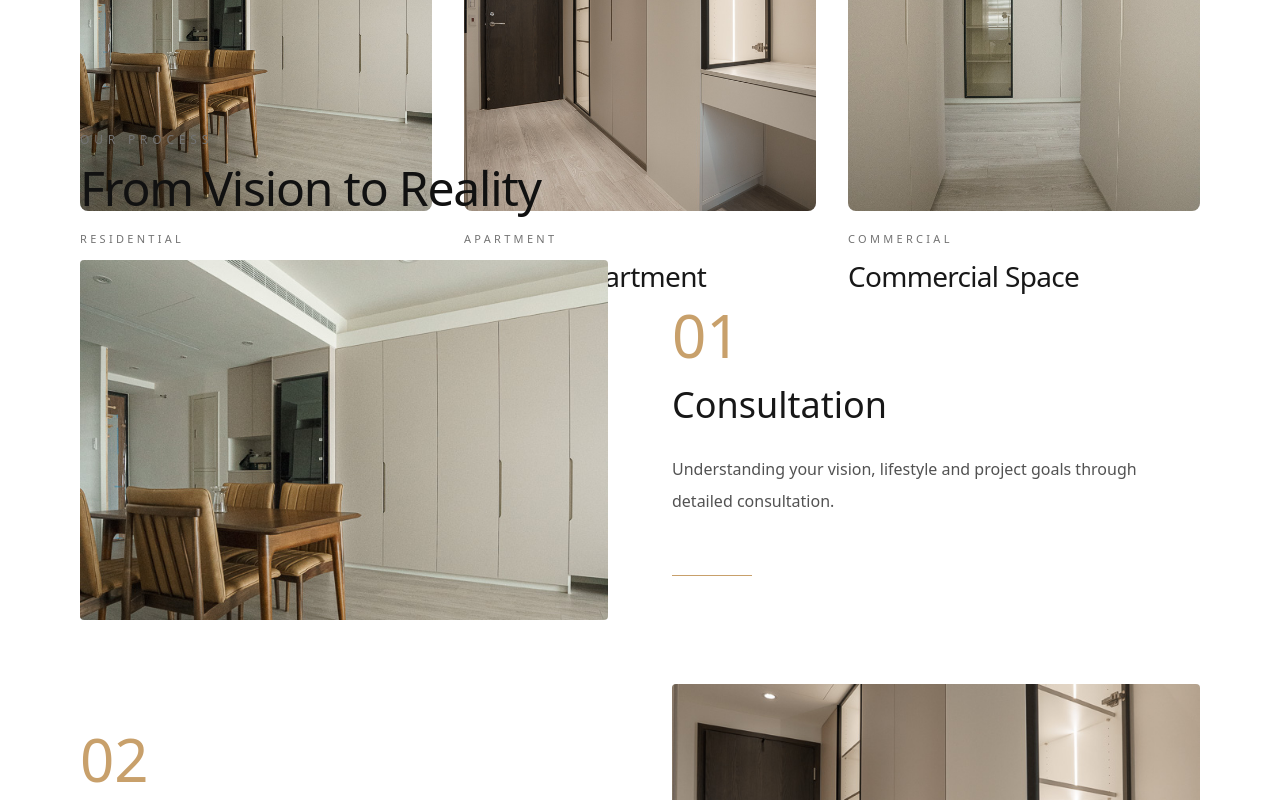
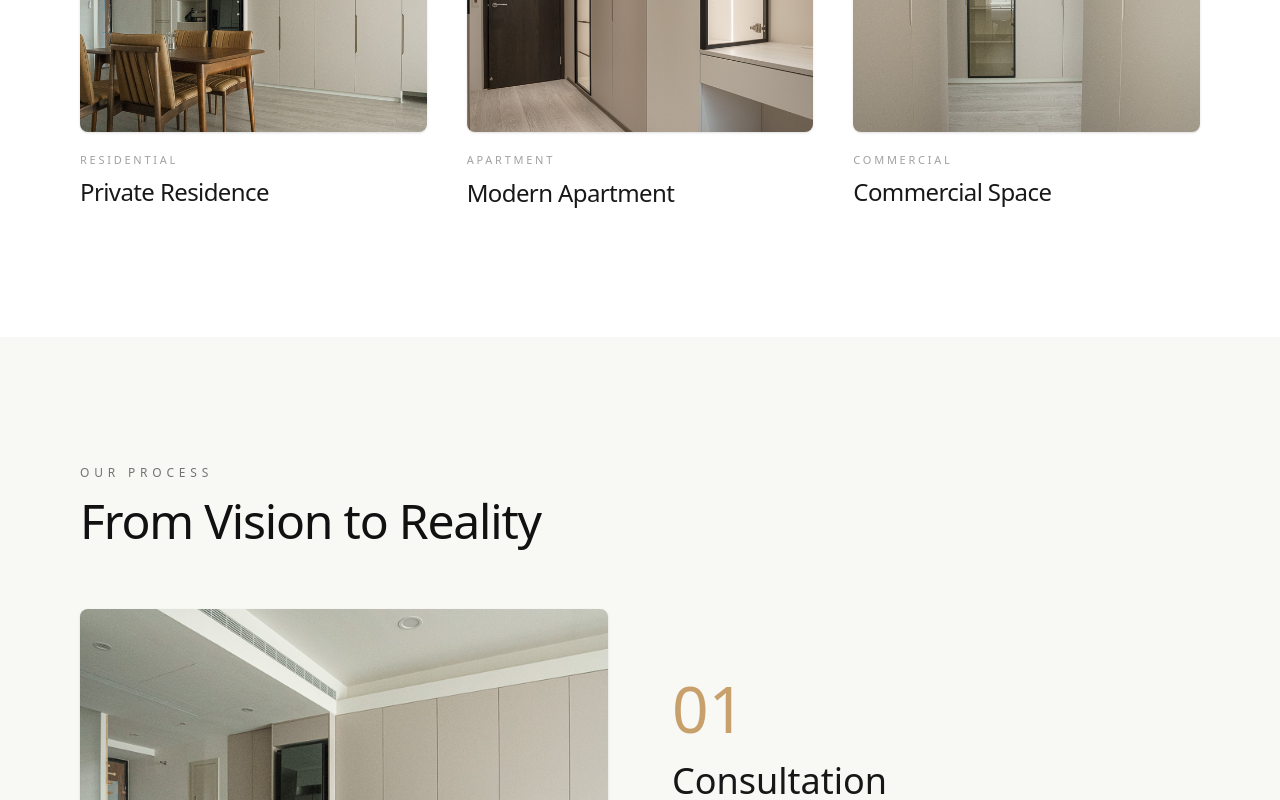
Before and after one commit to village66/mm-studio, a Next.js app: page / in a window 1280 px wide. Shown: the part 2800-3600 px from the top of the page. Built offline with nearby package versions, Linux system fonts and the light colour scheme; no server answers.

Commit message:
Update website

```diff
--- a/components/sections/FeaturedProjects.tsx
+++ b/components/sections/FeaturedProjects.tsx
@@ -29,7 +29,8 @@ const projects = [
 
 export default function FeaturedProjects() {
   return (
-    <Section id="portfolio" className="bg-white">
+    /* 關鍵：關閉一屏限制，讓內容舒服展開 */
+    <Section id="portfolio" className="bg-white" fullScreen={false}>
       <Container>
         <Reveal>
           <SectionTitle
@@ -38,7 +39,7 @@ export default function FeaturedProjects() {
           />
         </Reveal>
 
-        <div className="mt-8 lg:mt-12 grid gap-8 lg:grid-cols-3">
+        <div className="mt-12 lg:mt-16 grid gap-8 lg:gap-10 md:grid-cols-3">
           {projects.map((project, index) => (
             <Reveal
               key={project.title}
@@ -48,23 +49,23 @@ export default function FeaturedProjects() {
                 href={project.href}
                 className="group block"
               >
-                {/* 加入 max-h 防裁切，確保圖片與下方標題不擠出螢幕 */}
-                <div className="relative aspect-[4/5] max-h-[320px] xl:max-h-[380px] w-full overflow-hidden rounded-md bg-neutral-100">
+                {/* 圖片採用優雅的 4/3 比例，圖片與文字完美獨立 */}
+                <div className="relative aspect-[4/3] w-full overflow-hidden rounded-md bg-neutral-100 shadow-sm transition-all duration-500 group-hover:shadow-md">
                   <Image
                     src={project.image}
                     alt={project.title}
                     fill
                     sizes="(max-width:1024px)100vw,33vw"
-                    className="object-cover transition duration-700 group-hover:scale-105"
+                    className="object-cover transition duration-700 ease-out group-hover:scale-105"
                   />
                 </div>
 
-                <div className="mt-4 lg:mt-5">
-                  <p className="text-[11px] uppercase tracking-[0.3em] text-neutral-500">
+                <div className="mt-5">
+                  <p className="text-[11px] uppercase tracking-[0.25em] text-neutral-400 font-light">
                     {project.category}
                   </p>
 
-                  <h3 className="mt-1.5 lg:mt-2 text-[24px] lg:text-[28px] font-light tracking-tight text-[#181818] transition-colors duration-300 group-hover:text-[#b89a73]">
+                  <h3 className="mt-2 text-xl lg:text-2xl font-light tracking-tight text-[#181818] transition-colors duration-300 group-hover:text-[#b89a73]">
                     {project.title}
                   </h3>
                 </div>
--- a/components/sections/Process.tsx
+++ b/components/sections/Process.tsx
@@ -40,10 +40,8 @@ const steps = [
 
 export default function Process() {
   return (
-    <Section
-      id="process"
-      className="bg-white"
-    >
+    /* 關鍵：關閉一屏限制，讓 3 個步驟各自有完整的顯示空間 */
+    <Section id="process" className="bg-[#f8f8f5]" fullScreen={false}>
       <Container>
 
         <Reveal>
@@ -53,7 +51,7 @@ export default function Process() {
           />
         </Reveal>
 
-        <div className="mt-8 lg:mt-12 space-y-12 lg:space-y-16">
+        <div className="mt-16 space-y-20 lg:space-y-28">
 
           {steps.map((step, index) => (
 
@@ -63,7 +61,7 @@ export default function Process() {
             >
 
               <div
-                className={`grid items-center gap-8 lg:gap-12 xl:gap-16 lg:grid-cols-2 ${
+                className={`grid items-center gap-10 lg:gap-16 lg:grid-cols-2 ${
                   index % 2 === 1
                     ? "lg:[&>*:first-child]:order-2"
                     : ""
@@ -72,7 +70,7 @@ export default function Process() {
 
                 {/* Image */}
 
-                <div className="relative aspect-[4/3] max-h-[300px] lg:max-h-[360px] w-full overflow-hidden rounded-sm">
+                <div className="relative aspect-[4/3] w-full overflow-hidden rounded-md bg-neutral-200 shadow-sm">
 
                   <Image
                     src={step.image}
@@ -88,15 +86,15 @@ export default function Process() {
 
                 <div className="group">
 
-                  <p className="text-[52px] lg:text-[60px] font-extralight leading-none text-[#c8a06b]">
+                  <p className="text-[52px] lg:text-[64px] font-extralight leading-none text-[#c8a06b]">
                     {step.no}
                   </p>
 
-                  <div className="mt-3 lg:mt-4 h-12 overflow-hidden">
+                  <div className="mt-4 h-12 overflow-hidden">
 
                     <div className="transition-transform duration-300 group-hover:-translate-y-12">
 
-                      <h3 className="h-12 text-[30px] lg:text-[36px] font-light leading-[48px] text-neutral-900">
+                      <h3 className="h-12 text-[28px] lg:text-[36px] font-light leading-[48px] text-neutral-900">
                         {step.en}
                       </h3>
 
@@ -108,15 +106,15 @@ export default function Process() {
 
                   </div>
 
-                  <div className="mt-4 lg:mt-6 h-[80px] lg:h-[90px] overflow-hidden">
+                  <div className="mt-4 h-[90px] overflow-hidden">
 
-                    <div className="transition-transform duration-300 group-hover:-translate-y-[80px] lg:group-hover:-translate-y-[90px]">
+                    <div className="transition-transform duration-300 group-hover:-translate-y-[90px]">
 
-                      <p className="h-[80px] lg:h-[90px] max-w-lg text-sm lg:text-base leading-7 lg:leading-8 text-neutral-600">
+                      <p className="h-[90px] max-w-lg text-base leading-8 text-neutral-600 font-light">
                         {step.enDescription}
                       </p>
 
-                      <p className="h-[80px] lg:h-[90px] max-w-lg text-sm lg:text-base leading-7 lg:leading-8 text-[#8a7356]">
+                      <p className="h-[90px] max-w-lg text-base leading-8 text-[#8a7356] font-light">
                         {step.zhDescription}
                       </p>
 
@@ -124,7 +122,7 @@ export default function Process() {
 
                   </div>
 
-                  <div className="mt-6 lg:mt-8 h-px w-20 bg-[#c8a06b]" />
+                  <div className="mt-6 h-px w-20 bg-[#c8a06b]" />
 
                 </div>
 
--- a/components/ui/Section.tsx
+++ b/components/ui/Section.tsx
@@ -4,27 +4,25 @@ type SectionProps = {
   id?: string;
   className?: string;
   children: ReactNode;
+  fullScreen?: boolean; // 新增全螢幕切換開關
 };
 
 export default function Section({
   id,
   className = "",
   children,
+  fullScreen = true,
 }: SectionProps) {
   return (
     <section
       id={id}
       className={`
-        relative
-        w-full
-        /* 電腦與平板上：剛好等於「一螢幕高度」，垂直置中 */
-        lg:h-screen lg:max-h-[1080px] lg:flex lg:flex-col lg:justify-center
-        /* 避免低解析度螢幕擠壓，設定最小高度 */
-        lg:min-h-[680px]
-        /* 手動置中與錨點偏移 */
-        scroll-mt-20
-        /* 上下留白縮小，防止擠壓內容 */
-        py-12 lg:py-0
+        relative w-full scroll-mt-20
+        ${
+          fullScreen
+            ? "lg:h-screen lg:max-h-[1080px] lg:min-h-[680px] lg:flex lg:flex-col lg:justify-center py-12 lg:py-0"
+            : "py-24 lg:py-32"
+        }
         ${className}
       `}
     >
```
